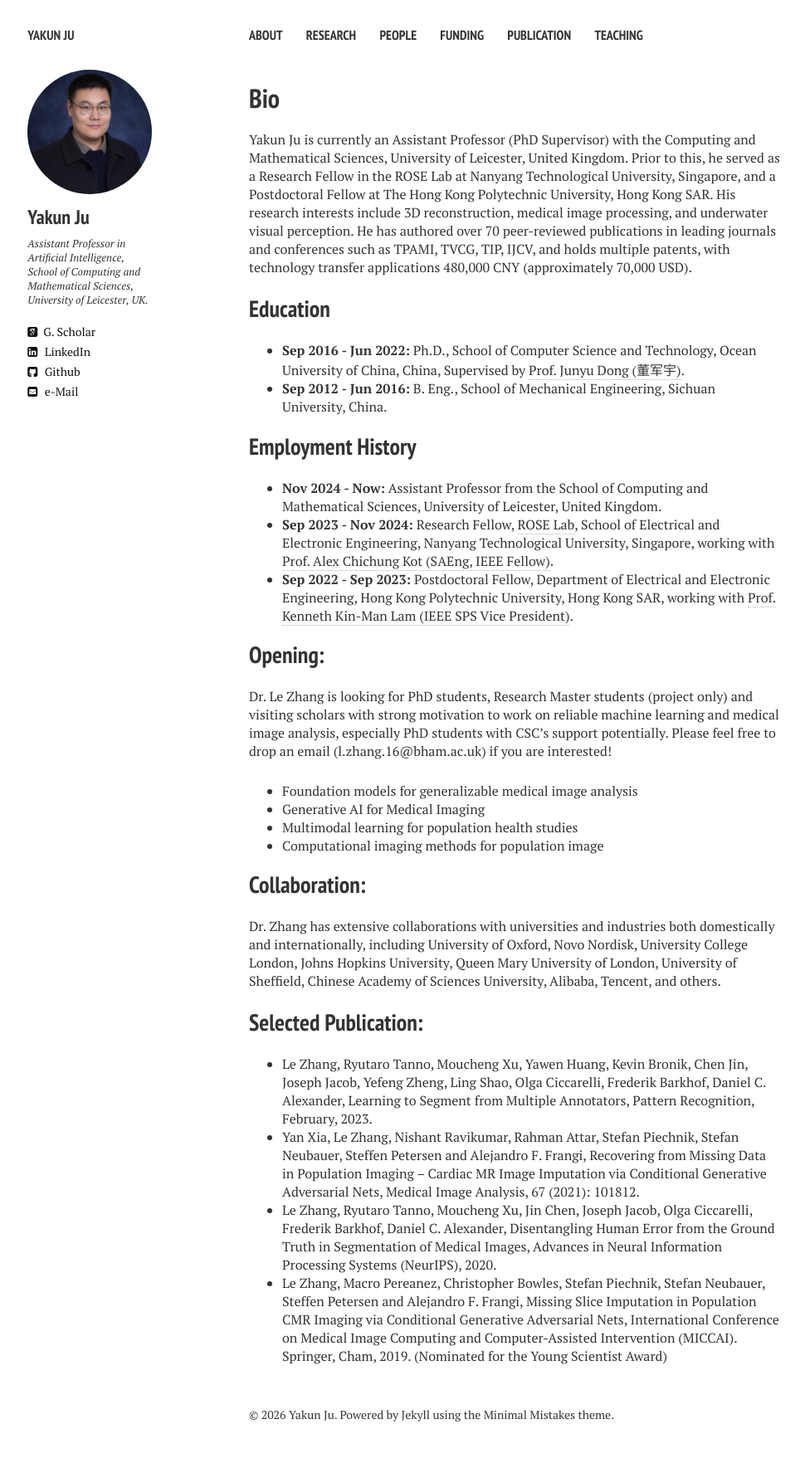
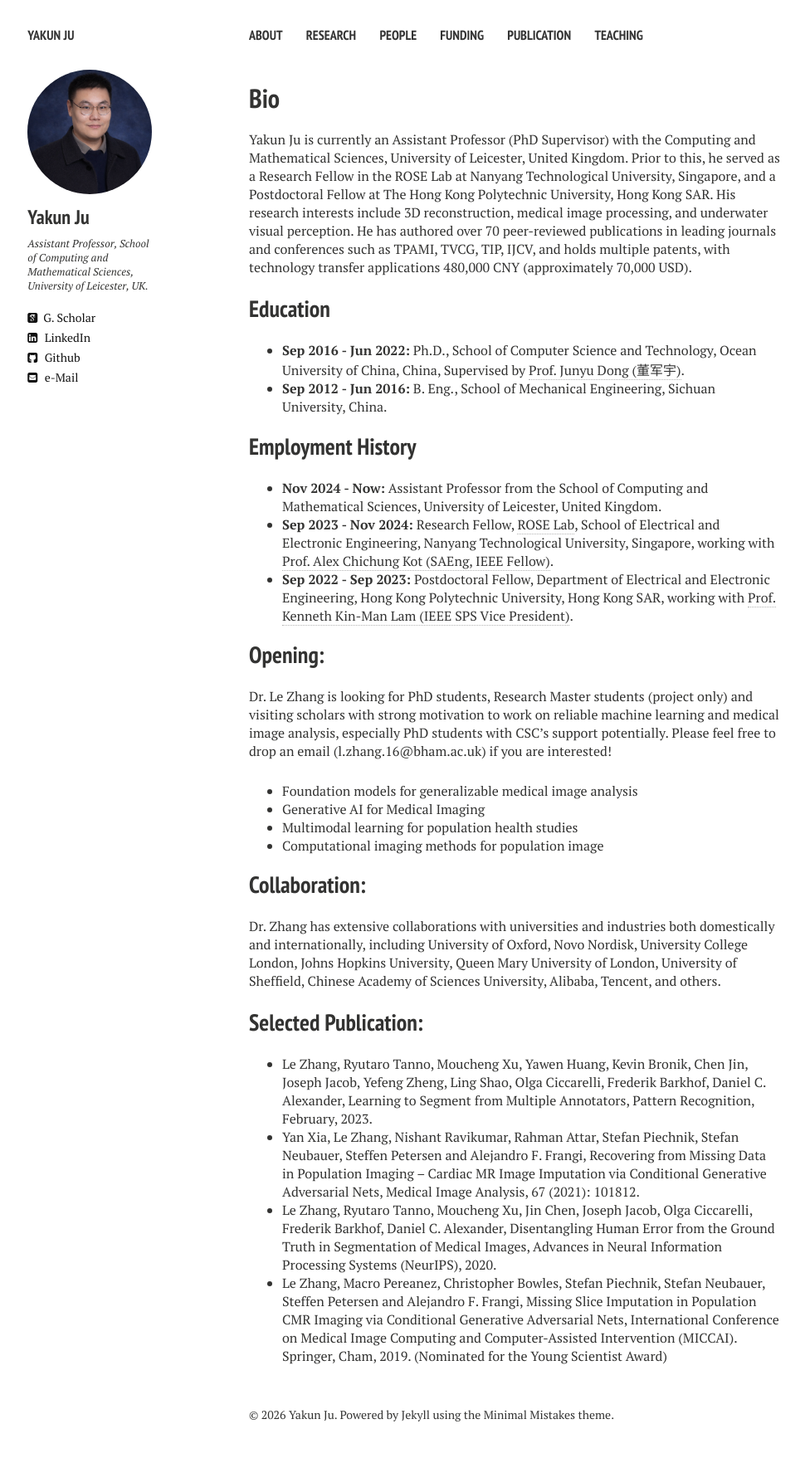
Before and after one commit to Kelvin-Ju/kelvin-ju.github.io, a Jekyll site: the page built from index.md, in a window 1280 px wide. Shown: the whole page at 83% size, without its empty margins (20-990 px from the left). Built offline with Jekyll 4.4.1, drawn with Linux system fonts in a browser that asks for light colours; nearby versions of some CDN libraries.

Commit message:
Update _config.yml

```diff
--- a/_config.yml
+++ b/_config.yml
@@ -10,7 +10,7 @@ disqus_shortname: juyakun
 owner:
   name:           Yakun Ju
   avatar:         jykh.png
-  bio:            Assistant Professor in Artificial Intelligence, School of Computing and Mathematical Sciences, University of Leicester, UK.
+  bio:            Assistant Professor, School of Computing and Mathematical Sciences, University of Leicester, UK.
 
   location:       "University of Leicester"
   email:          yj174@leicester.ac.uk
```
